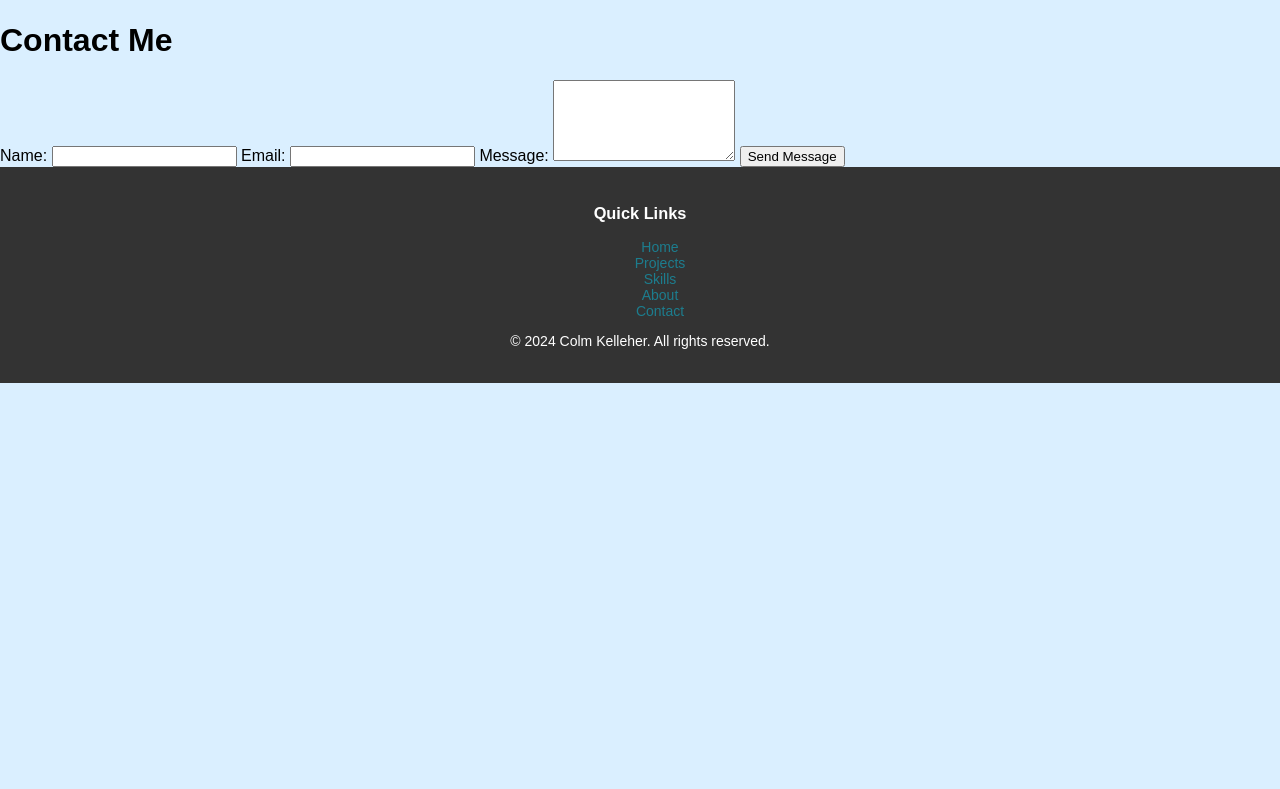
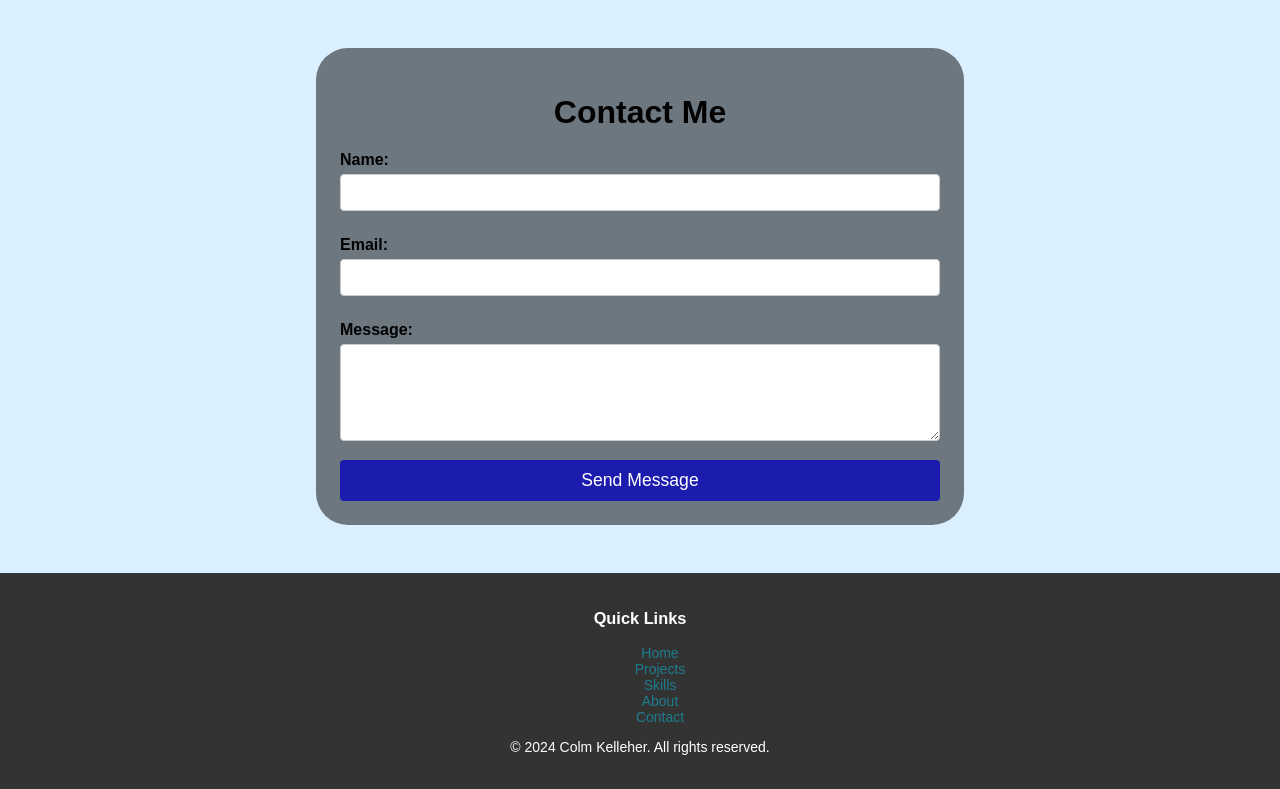
Before and after one commit to FocusCK/flask-app, a Flask app: page /contact in a window 1280 px wide. Shown: the part 127-916 px from the top of the page. Before the commit the page ends 510 px from the top, so only its background shows below. Run offline with Flask 3, Linux system fonts and the light colour scheme.

Commit message:
Style for contact page

```diff
--- a/static/css/style.css
+++ b/static/css/style.css
@@ -229,3 +229,49 @@ footer li {
     width: 15vw;
     border-radius: 2em;
 }
+
+.contact-main {
+    max-width: 600px;
+    margin: 3em auto;
+    padding: 1.5em;
+    background-color: rgba(0, 0, 0, 0.5);
+    border-radius: 2em;
+}
+
+.contact-main h1 {
+    text-align: center;
+    margin-bottom: 20px;
+    font-size: 2em;
+}
+
+.contact-main label {
+    display: block;
+    margin: 10px 0 5px;
+    font-weight: bold;
+}
+
+.contact-main input,
+.contact-main textarea {
+    width: 100%;
+    padding: 10px;
+    margin-bottom: 15px;
+    border: 1px solid #ccc;
+    border-radius: 4px;
+    box-sizing: border-box;
+}
+
+
+.contact-main button {
+    width: 100%;
+    padding: 10px;
+    background-color: #0502bdc6;
+    color: white;
+    border: none;
+    border-radius: 4px;
+    cursor: pointer;
+    font-size: 1.1em;
+}
+
+.contact-main button:hover {
+    background-color: #0502bd94;
+}
```
